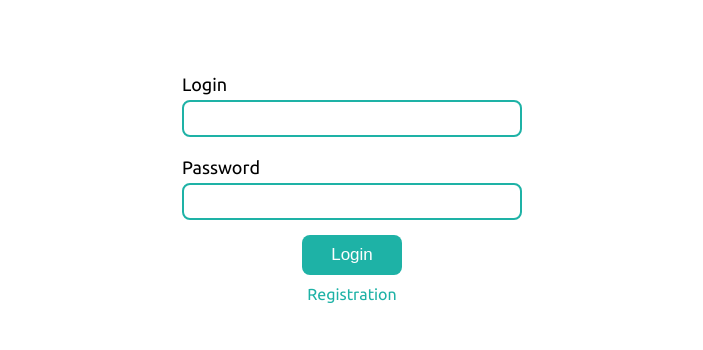
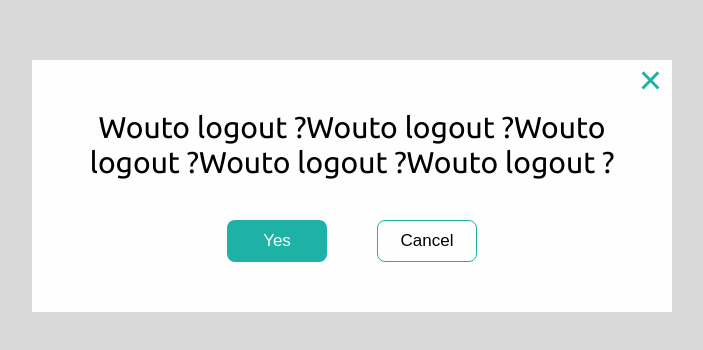
Before and after one commit to Artem2001S/testing-app-react, a React (Create React App) app: page / in a window 1280 px wide. Shown: the part 214-564 px from the top of the page, without its empty margins (288-991 px from the left). Built offline with nearby package versions, Linux system fonts and the light colour scheme.

Commit message:
change ModalDialog component

```diff
--- a/src/components/Form/Form.jsx
+++ b/src/components/Form/Form.jsx
@@ -7,6 +7,7 @@ import classes from './Form.module.scss';
 import { Link, Redirect } from 'react-router-dom';
 import Checkbox from 'components/Checkbox/Checkbox';
 import Loader from 'components/Loader/Loader';
+import ModalDialog from 'components/ModalDialog/ModalDialog';
 
 export default function Form({
   inputs,
@@ -23,6 +24,7 @@ export default function Form({
 
   return (
     <>
+      <ModalDialog title="Wouto logout ?Wouto logout ?Wouto logout ?Wouto logout ?Wouto logout ?" primaryButtonText="Yes" />
       {isLoading && <Loader />}
       {isAuthorized && <Redirect to="/dashboard" />}
       <form className={classes.Form} onSubmit={handleFormSubmit}>
--- a/src/components/ModalDialog/ModalDialog.jsx
+++ b/src/components/ModalDialog/ModalDialog.jsx
@@ -4,7 +4,6 @@ import Button from 'components/Button/Button';
 
 export default function ModalDialog({
   title,
-  children,
   primaryButtonText,
   primaryButtonClickHandler,
 }) {
@@ -12,10 +11,9 @@ export default function ModalDialog({
     <div className={classes.ModalDialog}>
       <div className={classes.ModalDialogContent}>
         <div className={classes.ModalHeader}>
-          <span>{title}</span>
-          <span>&#10006;</span>
+          <span className={classes.Title}>{title}</span>
+          <button className={classes.CloseBtn}>&times;</button>
         </div>
-        <div className={classes.ModalBody}>{children}</div>
         <div className={classes.ModalFooter}>
           <Button
             handelClick={() => {
@@ -26,7 +24,7 @@ export default function ModalDialog({
           >
             {primaryButtonText}
           </Button>
-          <Button>Cancel</Button>
+          <Button secondary>Cancel</Button>
         </div>
       </div>
     </div>
--- a/src/components/ModalDialog/ModalDialog.module.scss
+++ b/src/components/ModalDialog/ModalDialog.module.scss
@@ -20,19 +20,51 @@
   align-items: center;
   justify-content: space-between;
 
-  width: 50%;
-  height: 50%;
   padding: 50px;
+  background-color: #fefefe;
 
-  background-color: #fefefe;
+  &.SmallDialog {
+    min-width: 20%;
+    min-height: 20%;
+    padding: 20px;
+  }
 }
 
 .ModalHeader {
   text-align: center;
+  margin-bottom: 40px;
+}
+
+
+.Title {
+  max-width: 400px;
+  font-size: 30px;
+}
+
+.CloseBtn {
+  position: absolute;
+  top: 10px;
+  right: 0px;
+
+  padding: 10px;
+  font-size: 40px;
+  line-height: 0;
+
+  color: $green;
+  border: none;
+  background-color: transparent;
+
+  cursor: pointer;
+  transition: color 0.3s ease;
+  outline: none;
+
+  &:hover {
+    color: #656565;
+  }
 }
 
 .ModalFooter {
   display: flex;
   justify-content: space-around;
-  width: 30%;
+  width: 300px;
 }
```
